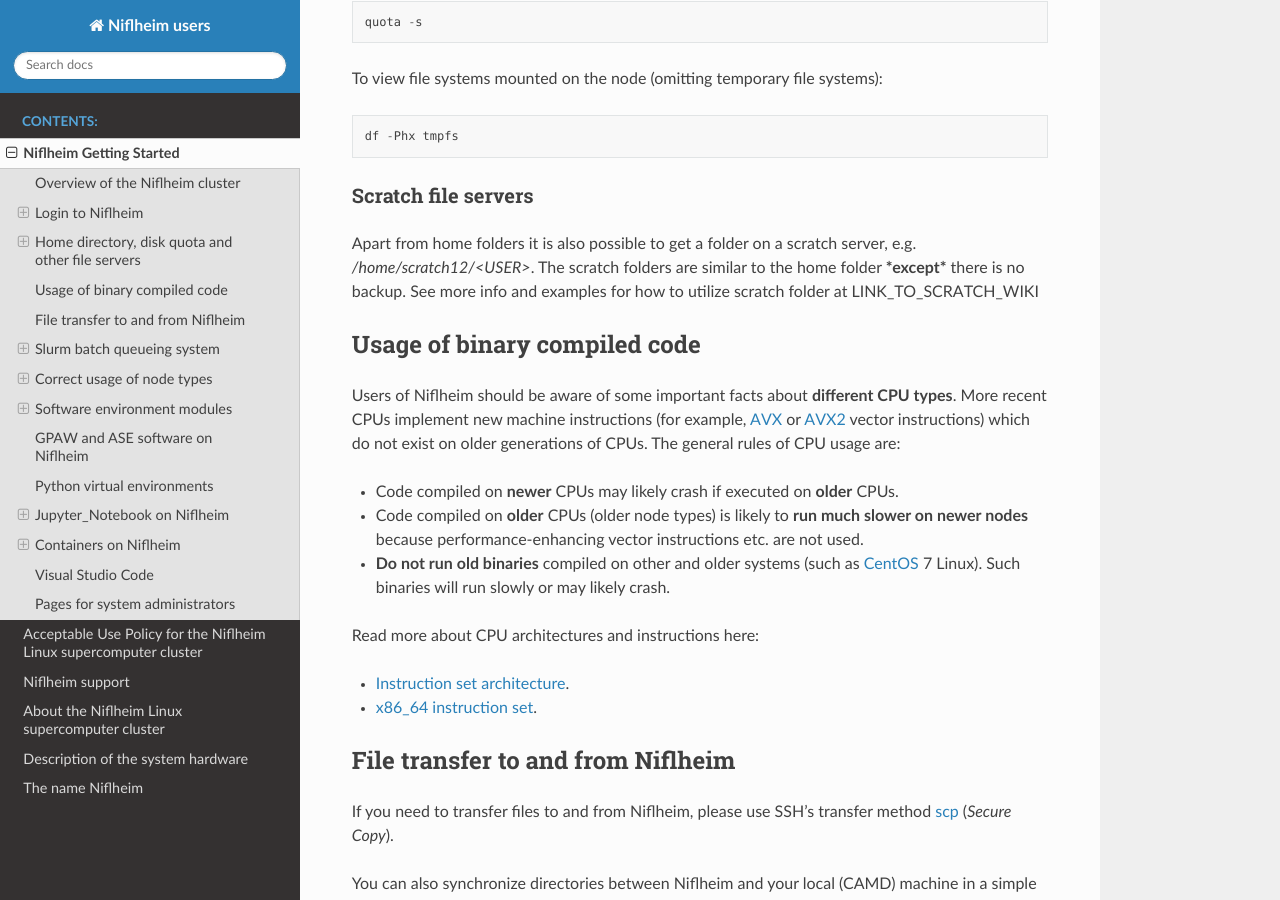
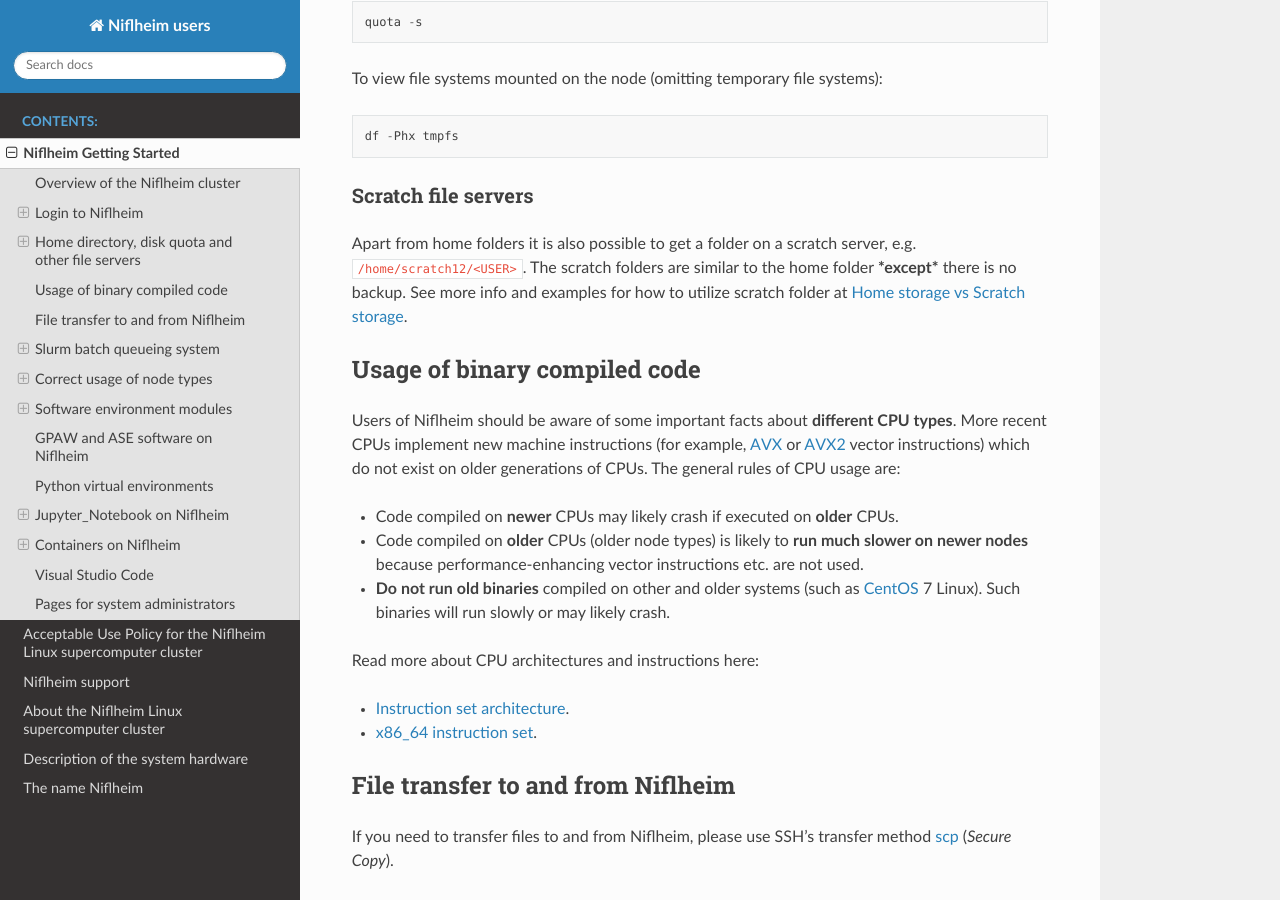
Before and after one commit to OleHolmNielsen/Niflheim_users, a Sphinx documentation site: the page built from docs/Niflheim_Getting_Started.rst, in a window 1280 px wide and 900 px high, scrolled down 3200 px. Built offline with Sphinx 7.4.7 and the Read the Docs theme 3.1.0, drawn with Linux system fonts in a browser that asks for light colours.

Commit message:
add link to scratch use as a hidden toc tree

```diff
--- a/docs/Niflheim_Getting_Started.rst
+++ b/docs/Niflheim_Getting_Started.rst
@@ -182,7 +182,13 @@
 Scratch file servers
 --------------------
 
-Apart from home folders it is also possible to get a folder on a scratch server, e.g. `/home/scratch12/<USER>`. The scratch folders are similar to the home folder ***except*** there is no backup. See more info and examples for how to utilize scratch folder at LINK_TO_SCRATCH_WIKI
+Apart from home folders it is also possible to get a folder on a scratch server, e.g. ``/home/scratch12/<USER>``. The scratch folders are similar to the home folder ***except*** there is no backup. See more info and examples for how to utilize scratch folder at :doc:`Niflheim_scratch_servers`.
+
+.. toctree::
+   :hidden:
+   :maxdepth: 1
+
+   Niflheim_scratch_servers
 
 .. _binary_compiled_code:
 
```
